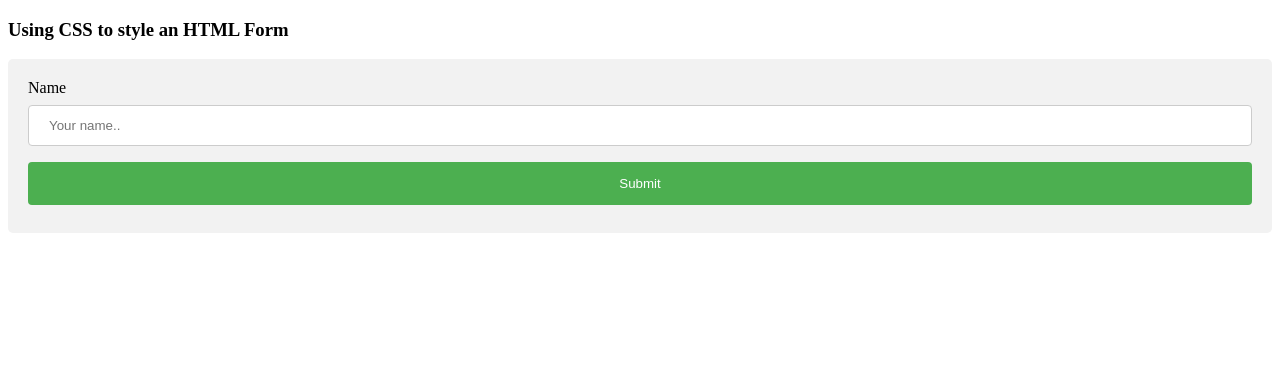
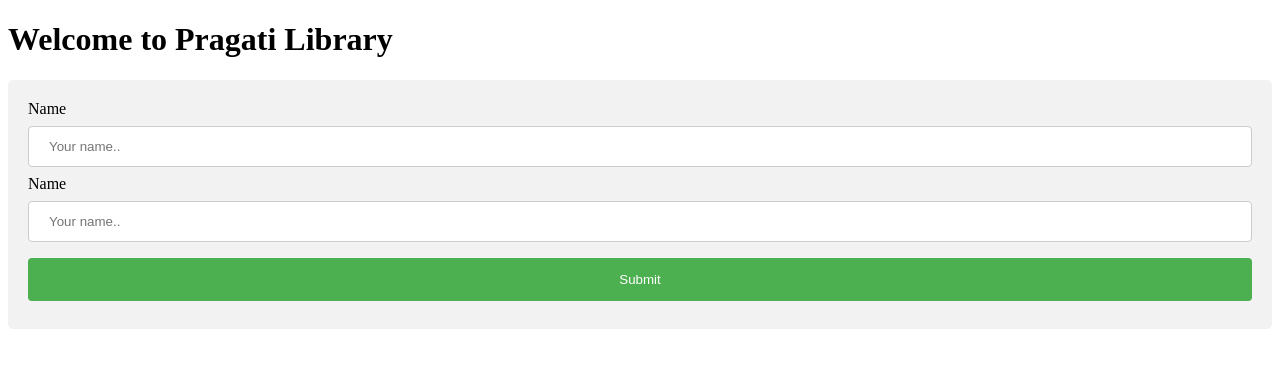
Before and after one commit to sonucps/pragati-library, a plain HTML site: page index.html in a window 1280 px wide. Drawn offline with Linux system fonts and the light colour scheme.

Commit message:
Update index.html

```diff
--- a/index.html
+++ b/index.html
@@ -34,12 +34,16 @@ div {
 </style>
 <body>
 
-<h3>Using CSS to style an HTML Form</h3>
+<h1>Welcome to Pragati Library </h1>
 
 <div>
   <form method="post" name="google-sheet">
     <label for="fname">Name</label>
     <input type="text" id="fname" name="name" placeholder="Your name..">
+
+
+    <label for="fname">Name</label>
+    <input type="text" id="fname" name="father's name" placeholder="Your name..">
 
 
 
```
